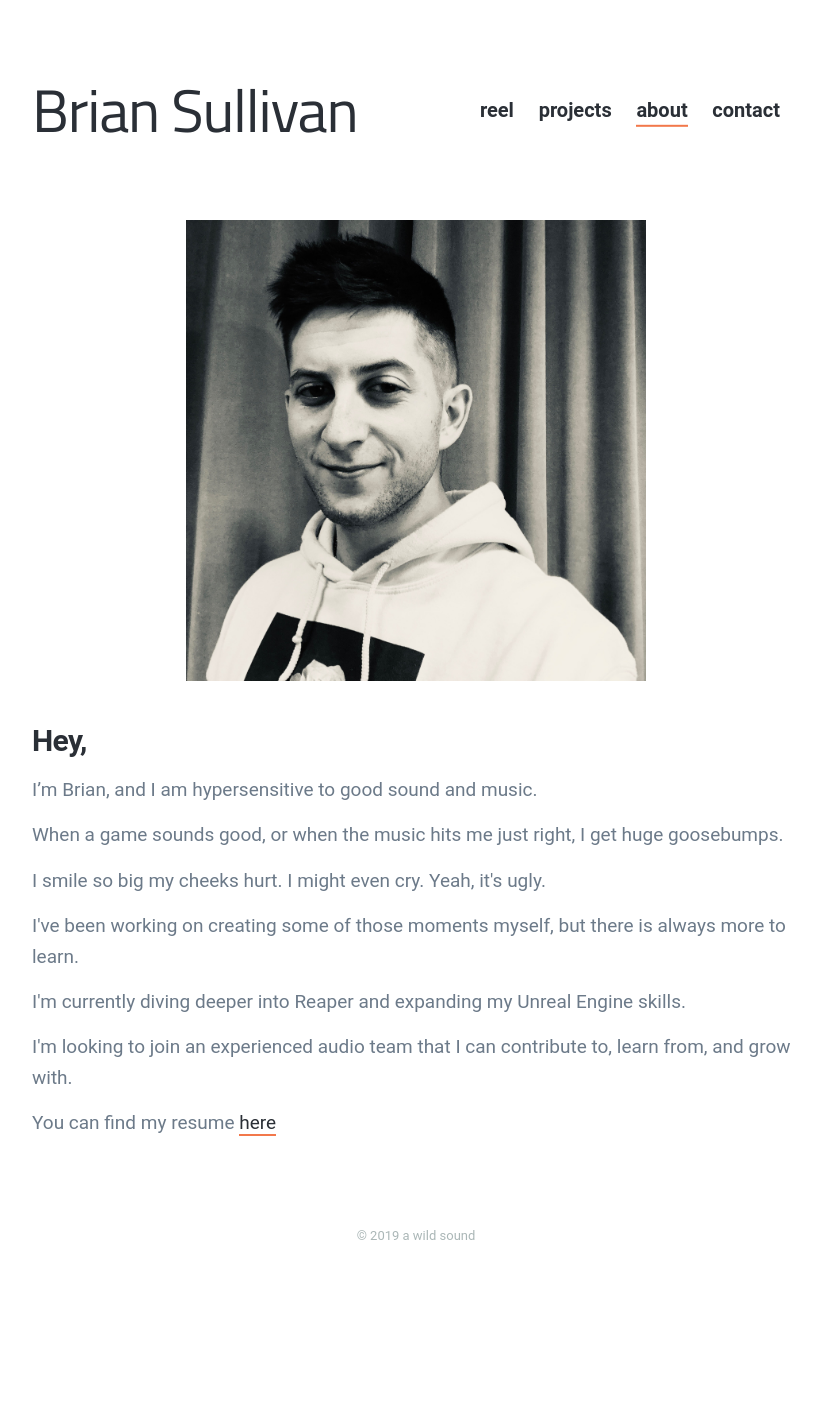
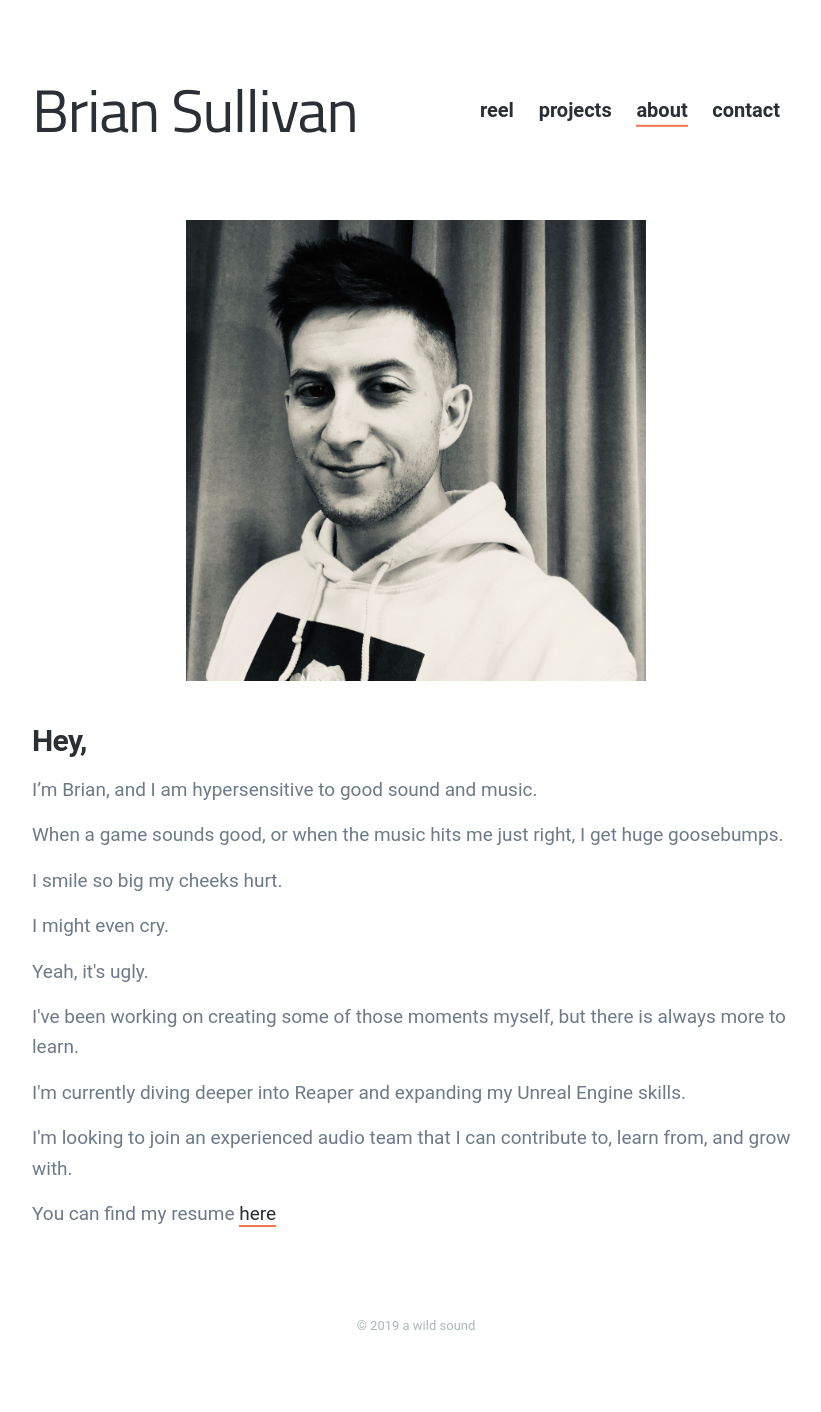
Before and after one commit to sullivbx/awildsound.com, a Jekyll site: the page about.html, which Jekyll copies as it is, in a window 1280 px wide. Shown: the whole page, without its empty margins (224-1045 px from the left). Built offline with Jekyll 4.4.1, drawn with Linux system fonts in a browser that asks for light colours; nearby versions of some CDN libraries; before the commit the page ends 1322 px from its top, so only the background shows below that.

```diff
--- a/about.html
+++ b/about.html
@@ -160,7 +160,9 @@
 
 		<p>I’m Brian, and I am hypersensitive to good sound and music.
 		<p>When a game sounds good, or when the music hits me just right, I get huge goosebumps.</p>
-		<p>I smile so big my cheeks hurt. I might even cry. Yeah, it's ugly.</p>
+		<p>I smile so big my cheeks hurt.</p>
+		<p>I might even cry.</p>
+		<p>Yeah, it's ugly.</p>
 		<p>I've been working on creating some of those moments myself, but there is always more to learn.</p>
 		<p>I'm currently diving deeper into Reaper and expanding my Unreal Engine skills.</p>
 		<p>I'm looking to join an experienced audio team that I can contribute to, learn from, and grow with.</p>
```
